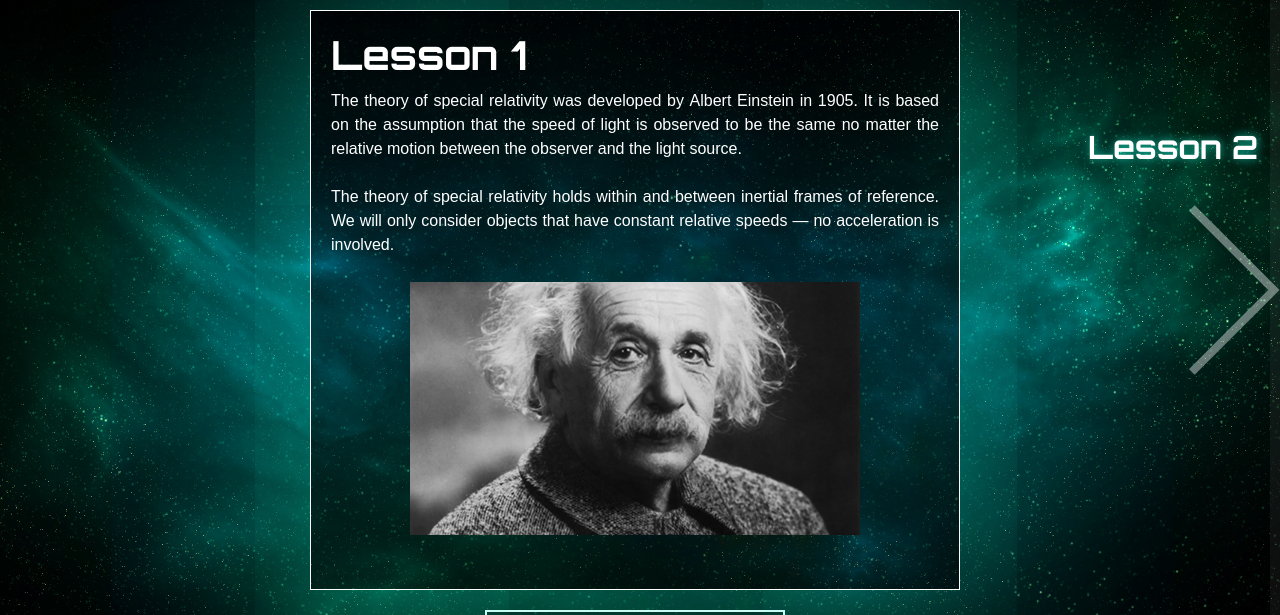
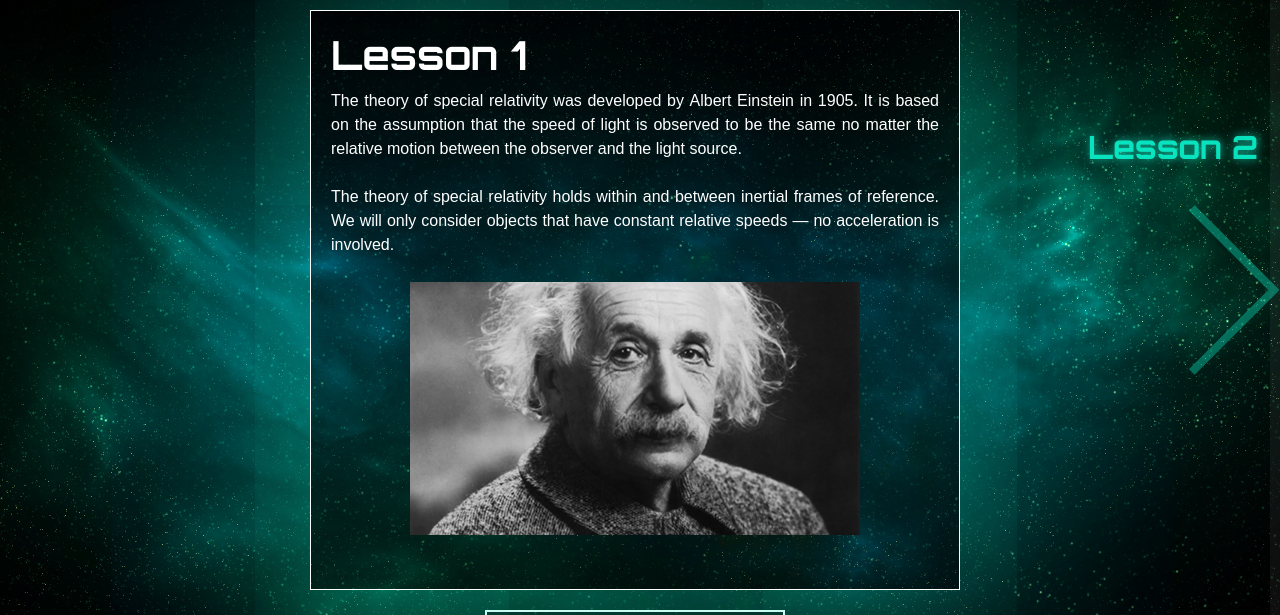
Before and after one commit to jasperpato/learn-special-relativity, a Flask app: page /learn/lesson-1 in a window 1280 px wide. Shown: the part 50-665 px from the top of the page. Run offline with Flask 2, Linux system fonts and the light colour scheme; a user stored in the database is signed in; some libraries are stand-ins or nearby versions.

Commit message:
arrow color changed, lesson labels switch lesson

```diff
--- a/app/static/script.js
+++ b/app/static/script.js
@@ -13,6 +13,16 @@ function init() {
 
 	$(".logo").click(function () {
 		window.location.href = "http://127.0.0.1:5000";
+	});
+
+	$(".pageArrowLeftLabel").click(function () {
+		hr = window.location.href;
+		window.location.href = hr.slice(0, hr.length - 1) + (parseInt(hr[hr.length - 1]) - 1);
+	});
+
+	$(".pageArrowRightLabel").click(function () {
+		hr = window.location.href;
+		window.location.href = hr.slice(0, hr.length - 1) + (parseInt(hr[hr.length - 1]) + 1);
 	});
 }
 
--- a/app/static/style.css
+++ b/app/static/style.css
@@ -793,8 +793,8 @@ svg circle:nth-child(2) {
 	display: block;
 	width: 100%;
 	height: 100%;
-	border-bottom: 8px solid #fff;
-	border-right: 8px solid #fff;
+	border-bottom: 8px solid rgba(9, 241, 203, 0.9);
+	border-right: 8px solid rgba(9, 241, 203, 0.9);
 	animation: pageArrowAnimate 1.5s linear infinite;
 	opacity: 0;
 }
@@ -846,6 +846,8 @@ svg circle:nth-child(2) {
 }
 
 .pageArrowRightLabel {
+	cursor: pointer;
+	color: rgba(9, 241, 203, 0.9);
 	position: absolute;
 	font-family: "Orbitron";
 	text-shadow: #13c0a3 1px 0 10px;
@@ -854,6 +856,8 @@ svg circle:nth-child(2) {
 }
 
 .pageArrowLeftLabel {
+	cursor: pointer;
+	color: rgba(9, 241, 203, 0.9);
 	position: absolute;
 	font-family: "Orbitron";
 	text-shadow: #13c0a3 1px 0 10px;
```
